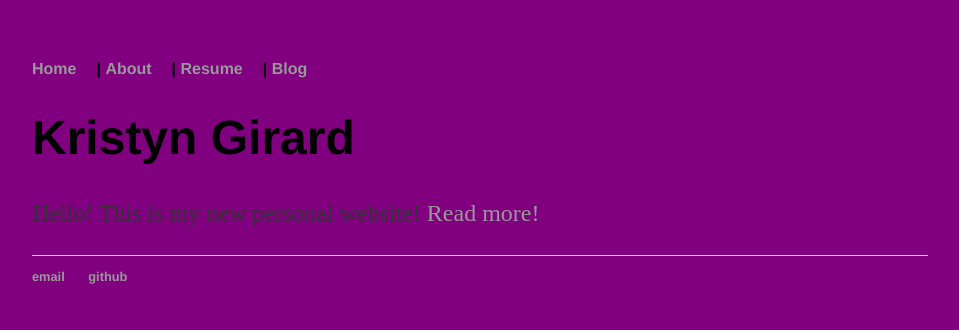
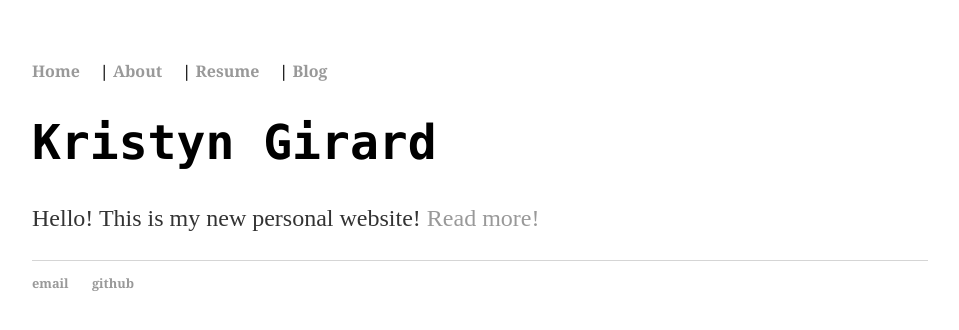
Before and after one commit to kristyngirard/kristyngirard.github.io, a Jekyll site: the page built from index.html, in a window 1280 px wide. Shown: the top 330 px of the page, without its empty margins (160-1119 px from the left). Built offline with Jekyll 4.4.1, drawn with Linux system fonts in a browser that asks for light colours.

Commit message:
Update main.css

```diff
--- a/css/main.css
+++ b/css/main.css
@@ -1,10 +1,9 @@
 body {
     margin: 60px auto;
     width: 70%;
-    background-color: purple;
 }
 nav ul, footer ul {
-    font-family:'Helvetica', 'Arial', 'Sans-Serif';
+    font-family:'Georgia','Helvetica', 'Arial', 'Sans-Serif';
     padding: 0px;
     list-style: none;
     font-weight: bold;
@@ -22,7 +21,7 @@ a:hover {
 }
 h1 {
     font-size: 3em;
-    font-family:'Helvetica', 'Arial', 'Sans-Serif';
+    font-family:'Lucida Console','Helvetica', 'Arial', 'Sans-Serif';
 }
 p {
     font-size: 1.5em;
```
